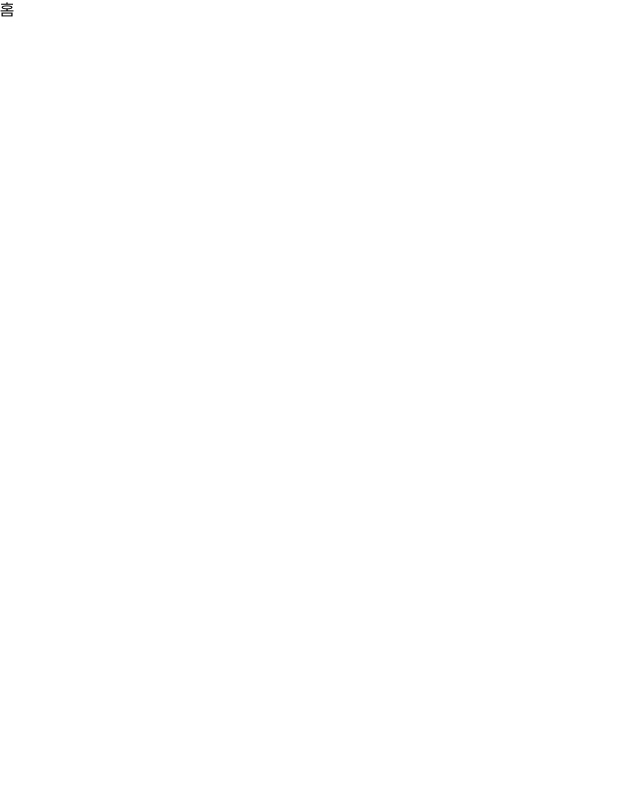
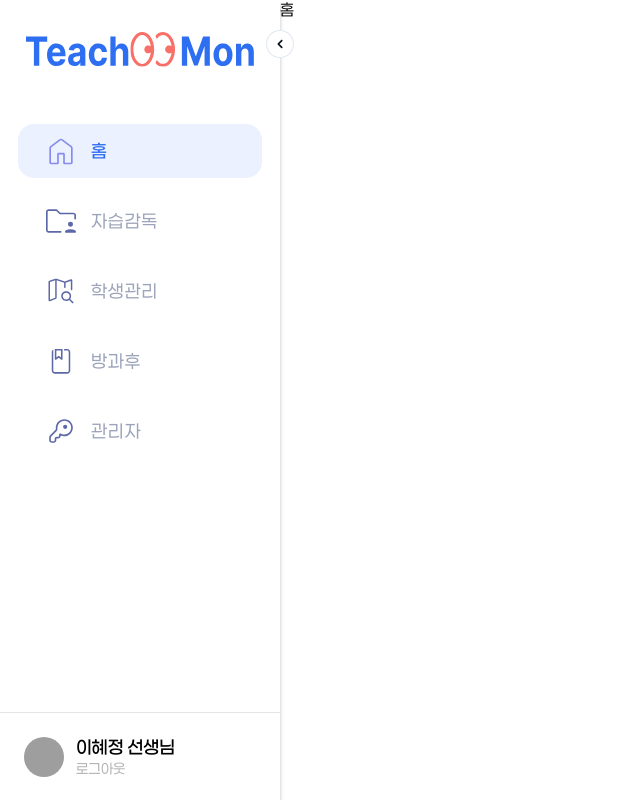
Before and after one commit to Teachers-Teachmon/Teachmon-Client-V2, a React (Vite) app: page / in a window 1280 px wide. Shown: the whole page, without its empty margins (0-640 px from the left). Built offline with nearby package versions, Linux system fonts and the light colour scheme; grey boxes are pictures that could not be loaded.

Commit message:
feat(TC-2) :: App.tsx에 사이드바 적용

```diff
--- a/src/App.tsx
+++ b/src/App.tsx
@@ -1,12 +1,35 @@
 import { Routes, Route } from 'react-router-dom'
+import Sidebar from '@/components/ui/Sidebar'
+import styled from '@emotion/styled';
 
 function App() {
   return (
-      <Routes>
-        <Route path="/" element={<div>홈</div>} />
-        <Route path="*" element={<div>Not Found</div>} />
-      </Routes>
+    <AppContainer>
+      <Sidebar />
+      <MainContent>
+        <Routes>
+          <Route path="/" element={<div>홈</div>} />
+          <Route path="/supervision" element={<div>자습감독</div>} />
+          <Route path="/manage" element={<div>학생관리</div>} />
+          <Route path="/after-school" element={<div>방과후</div>} />
+          <Route path="/admin" element={<div>관리자</div>} />
+          <Route path="*" element={<div>Not Found</div>} />
+        </Routes>
+      </MainContent>
+    </AppContainer>
   )
 }
 
-export default App
+export default App;
+
+export const AppContainer = styled.div`
+  display: flex;
+  width: 100vw;
+  height: 100vh;
+  overflow: hidden;
+`
+
+export const MainContent = styled.main`
+  flex: 1;
+  overflow-y: auto;
+`
```
